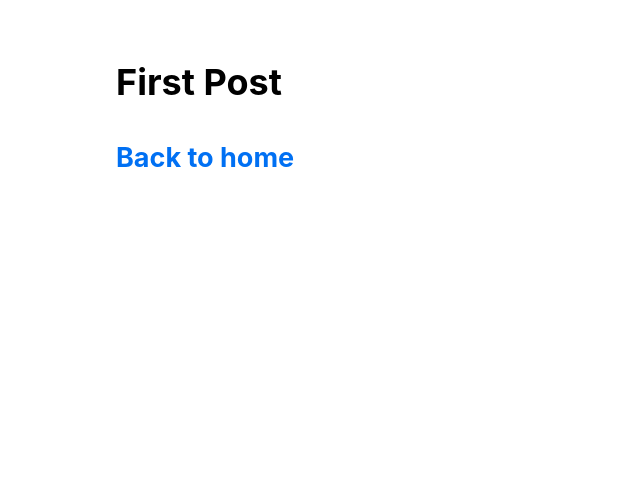
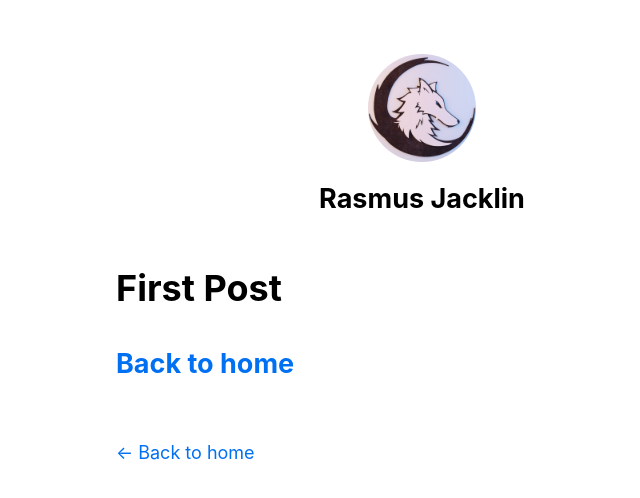
Before and after one commit to 02rasjac/nextjs-blog, a Next.js app: page /posts/first-post in a window 1280 px wide. Shown: the top 498 px of the page, without its empty margins (218-858 px from the left). Built offline with nearby package versions, Linux system fonts and the light colour scheme.

Commit message:
Update `layout.jsx`

```diff
--- a/components/Layout.module.css
+++ /dev/null
@@ -1,15 +0,0 @@
-.container {
-  max-width: 36rem;
-  padding: 0 1rem;
-  margin: 3rem auto 6rem;
-}
-
-.header {
-  display: flex;
-  flex-direction: column;
-  align-items: center;
-}
-
-.backToHome {
-  margin: 3rem 0 0;
-}
--- a/components/layout.jsx
+++ b/components/layout.jsx
@@ -1,5 +1,69 @@
-import styles from '../styles/Layout.module.css';
+import Head from 'next/head';
+import Image from 'next/image';
+import styles from './layout.module.css';
+import utilStyles from '../styles/utils.module.css';
+import Link from 'next/link';
 
-export default function Layout({ children }) {
-  return <div className={styles.container}>{children}</div>;
+const name = 'Rasmus Jacklin';
+export const siteTitle = 'Next.js Sample Website';
+
+export default function Layout({ children, home }) {
+  return (
+    <div className={styles.container}>
+      <Head>
+        <link rel='icon' href='/favicon.ico' />
+        <meta
+          name='description'
+          content='Learn how to build a personal website using Next.js'
+        />
+        <meta
+          property='og:image'
+          content={`https://og-image.vercel.app/${encodeURI(
+            siteTitle
+          )}.png?theme=light&md=0&fontSize=75px&images=https%3A%2F%2Fassets.vercel.com%2Fimage%2Fupload%2Ffront%2Fassets%2Fdesign%2Fnextjs-black-logo.svg`}
+        />
+        <meta name='og:title' content={siteTitle} />
+        <meta name='twitter:card' content='summary_large_image' />
+      </Head>
+      <header className={styles.header}>
+        {home ? (
+          <>
+            <Image
+              priority
+              src='/images/profile.png'
+              className={utilStyles.borderCircle}
+              height={144}
+              width={144}
+              alt=''
+            />
+            <h1 className={utilStyles.heading2Xl}>{name}</h1>
+          </>
+        ) : (
+          <>
+            <Link href='/'>
+              <Image
+                priority
+                src='/images/profile.png'
+                className={utilStyles.borderCircle}
+                height={108}
+                width={108}
+                alt=''
+              />
+            </Link>
+            <h2 className={utilStyles.headingLg}>
+              <Link href='/' className={utilStyles.colorInherit}>
+                {name}
+              </Link>
+            </h2>
+          </>
+        )}
+      </header>
+      <main>{children}</main>
+      {!home && (
+        <div className={styles.backToHome}>
+          <Link href='/'>← Back to home</Link>
+        </div>
+      )}
+    </div>
+  );
 }
--- a/styles/Layout.module.css
+++ /dev/null
@@ -1,15 +0,0 @@
-.container {
-  max-width: 36rem;
-  padding: 0 1rem;
-  margin: 3rem auto 6rem;
-}
-
-.header {
-  display: flex;
-  flex-direction: column;
-  align-items: center;
-}
-
-.backToHome {
-  margin: 3rem 0 0;
-}
```
